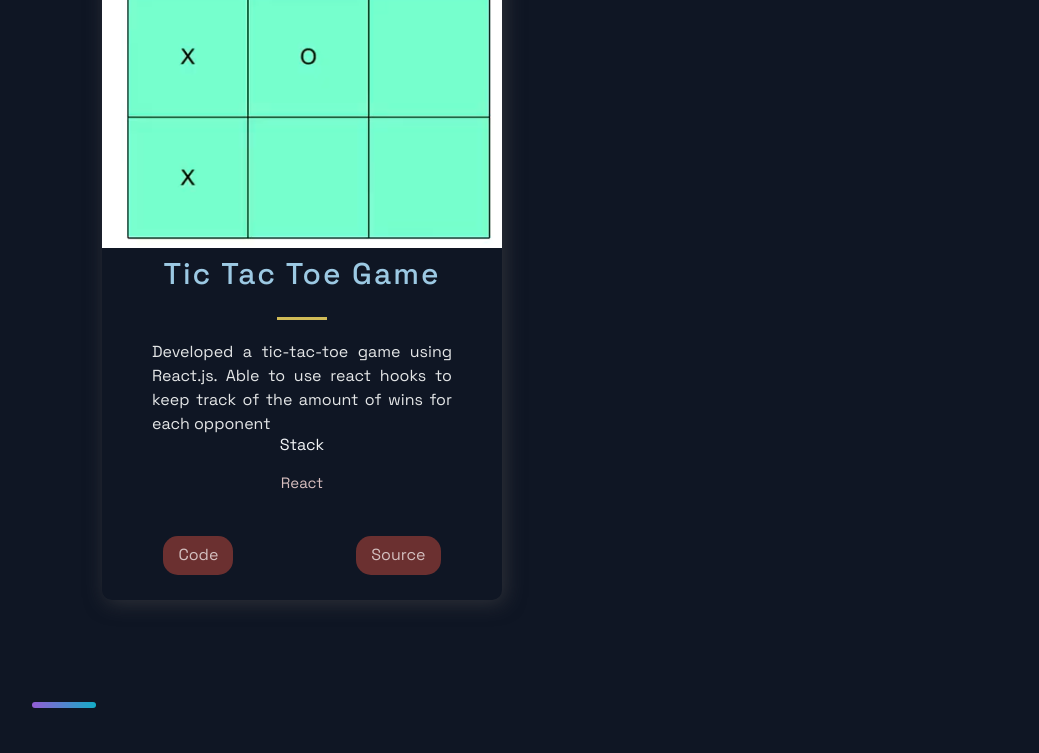
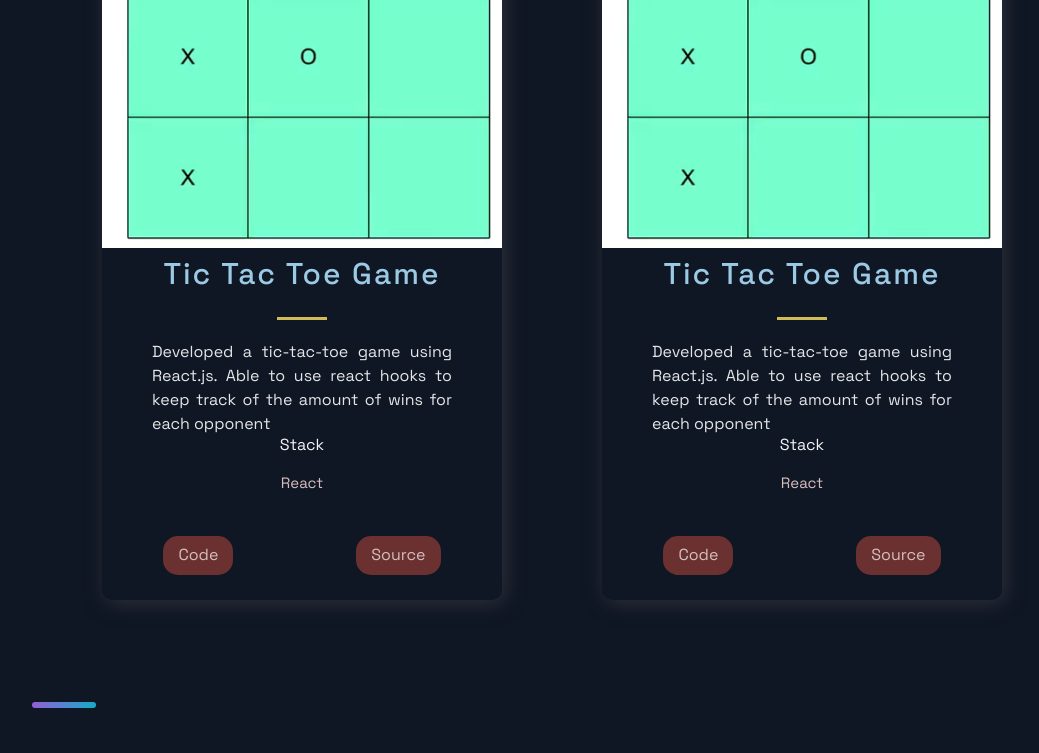
Before and after one commit to AhmedWaly0000/Ahmed-s-Portfolio-Website, a Next.js app: page / in a window 1280 px wide. Shown: the part 1869-2622 px from the top of the page, without its empty margins (88-1127 px from the left). Built offline with nearby package versions, Linux system fonts and the light colour scheme.

Commit message:
updated projects

```diff
--- a/src/constants/constants.js
+++ b/src/constants/constants.js
@@ -28,6 +28,16 @@ export const projects = [
     id: 2,
   },
 
+  {
+    title: 'Tic Tac Toe Game',
+    description: "Developed a tic-tac-toe game using React.js. Able to use react hooks to keep track of the amount of wins for each opponent",
+    image: '/images/tictac.png',
+    tags: ['React'],
+    source: 'https://ahmedwaly0000.github.io/tictactoeGAME/',
+    visit: 'https://github.com/AhmedWaly0000/tictactoeGAME',
+    id: 2,
+  },
+
 ];
 
 
```
